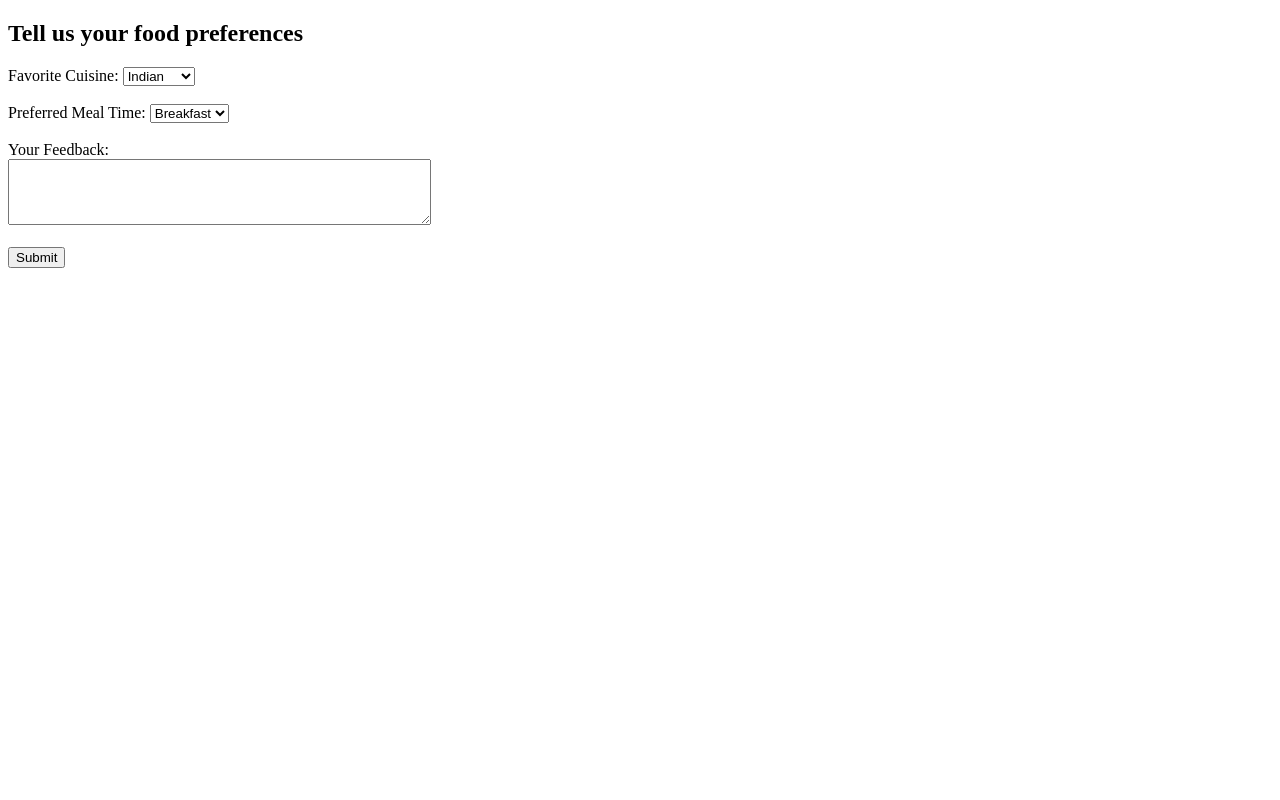
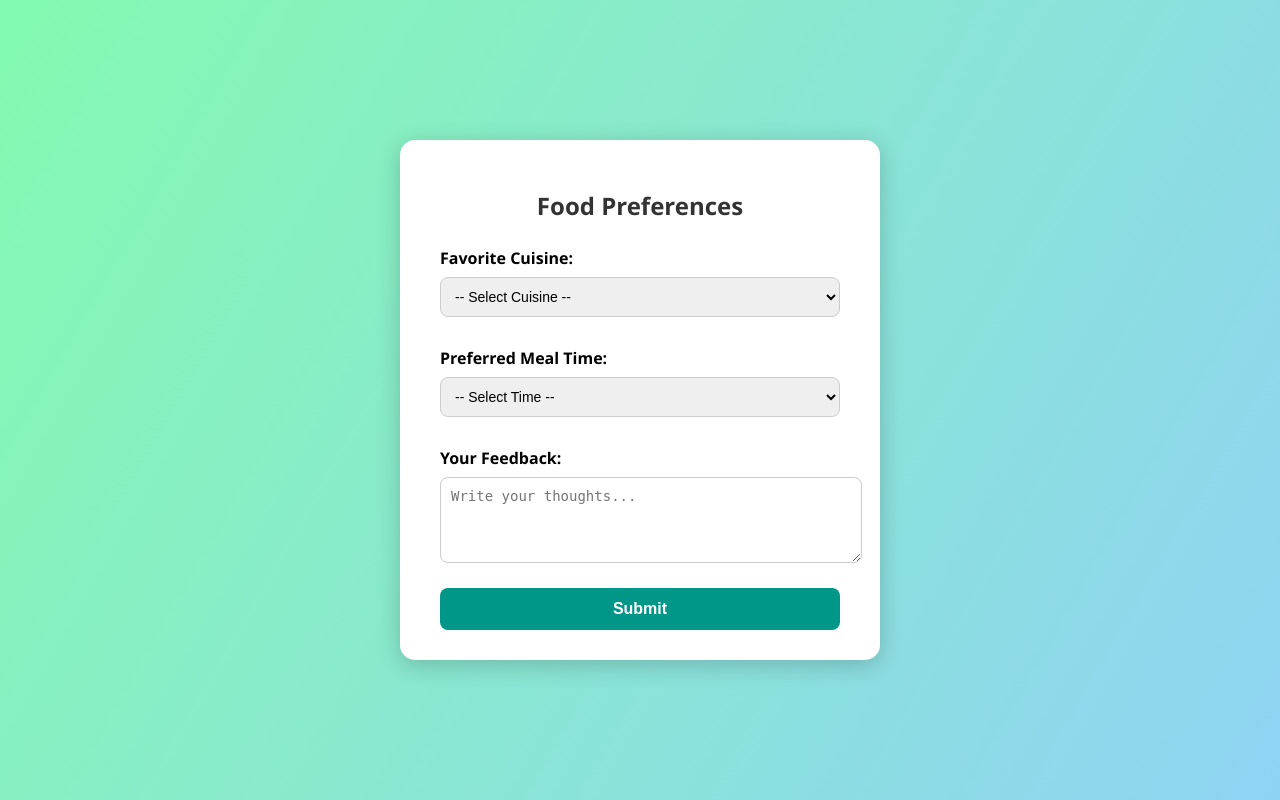
Before and after one commit to amark7/food-app, a Flask app: page /food in a window 1280 px wide. Run offline with Flask 3, Linux system fonts and the light colour scheme; the visitor is signed in with stand-in values (Sample User, id 1).

Commit message:
Styled food form page

```diff
--- a/templates/food_form.html
+++ b/templates/food_form.html
@@ -1,25 +1,86 @@
 <!doctype html>
-<html>
-<head><title>Food Opinion Form</title></head>
+<html lang="en">
+<head>
+    <meta charset="UTF-8">
+    <title>Food Opinion Form</title>
+    <style>
+        body {
+            background: linear-gradient(120deg, #84fab0 0%, #8fd3f4 100%);
+            font-family: 'Segoe UI', sans-serif;
+            display: flex;
+            justify-content: center;
+            align-items: center;
+            height: 100vh;
+            margin: 0;
+        }
+        .form-box {
+            background: white;
+            padding: 30px 40px;
+            border-radius: 15px;
+            box-shadow: 0 5px 25px rgba(0, 0, 0, 0.2);
+            width: 400px;
+        }
+        h2 {
+            text-align: center;
+            margin-bottom: 25px;
+            color: #333;
+        }
+        select, textarea {
+            width: 100%;
+            padding: 10px;
+            border: 1px solid #ccc;
+            border-radius: 8px;
+            margin-top: 8px;
+            margin-bottom: 20px;
+            font-size: 14px;
+        }
+        label {
+            font-weight: bold;
+            display: block;
+            margin-top: 10px;
+        }
+        input[type="submit"] {
+            background-color: #009688;
+            color: white;
+            border: none;
+            padding: 12px;
+            width: 100%;
+            border-radius: 8px;
+            cursor: pointer;
+            font-size: 16px;
+            font-weight: bold;
+        }
+        input[type="submit"]:hover {
+            background-color: #00796b;
+        }
+    </style>
+</head>
 <body>
-    <h2>Tell us your food preferences</h2>
+    <div class="form-box">
+        <h2>Food Preferences</h2>
         <form method="post">
-        Favorite Cuisine:
+            <label for="cuisine">Favorite Cuisine:</label>
             <select name="cuisine" required>
+                <option value="">-- Select Cuisine --</option>
                 <option value="Indian">Indian</option>
                 <option value="Italian">Italian</option>
                 <option value="Chinese">Chinese</option>
                 <option value="Mexican">Mexican</option>
-        </select><br><br>
-        Preferred Meal Time:
+            </select>
+
+            <label for="mealtime">Preferred Meal Time:</label>
             <select name="mealtime" required>
+                <option value="">-- Select Time --</option>
                 <option value="Breakfast">Breakfast</option>
                 <option value="Lunch">Lunch</option>
                 <option value="Dinner">Dinner</option>
-        </select><br><br>
-        Your Feedback:<br>
-        <textarea name="feedback" rows="4" cols="50" required></textarea><br><br>
+            </select>
+
+            <label for="feedback">Your Feedback:</label>
+            <textarea name="feedback" rows="4" required placeholder="Write your thoughts..."></textarea>
+
             <input type="submit" value="Submit">
         </form>
+    </div>
 </body>
 </html>
```
Lines whose indentation alone changed are shown as unchanged.
